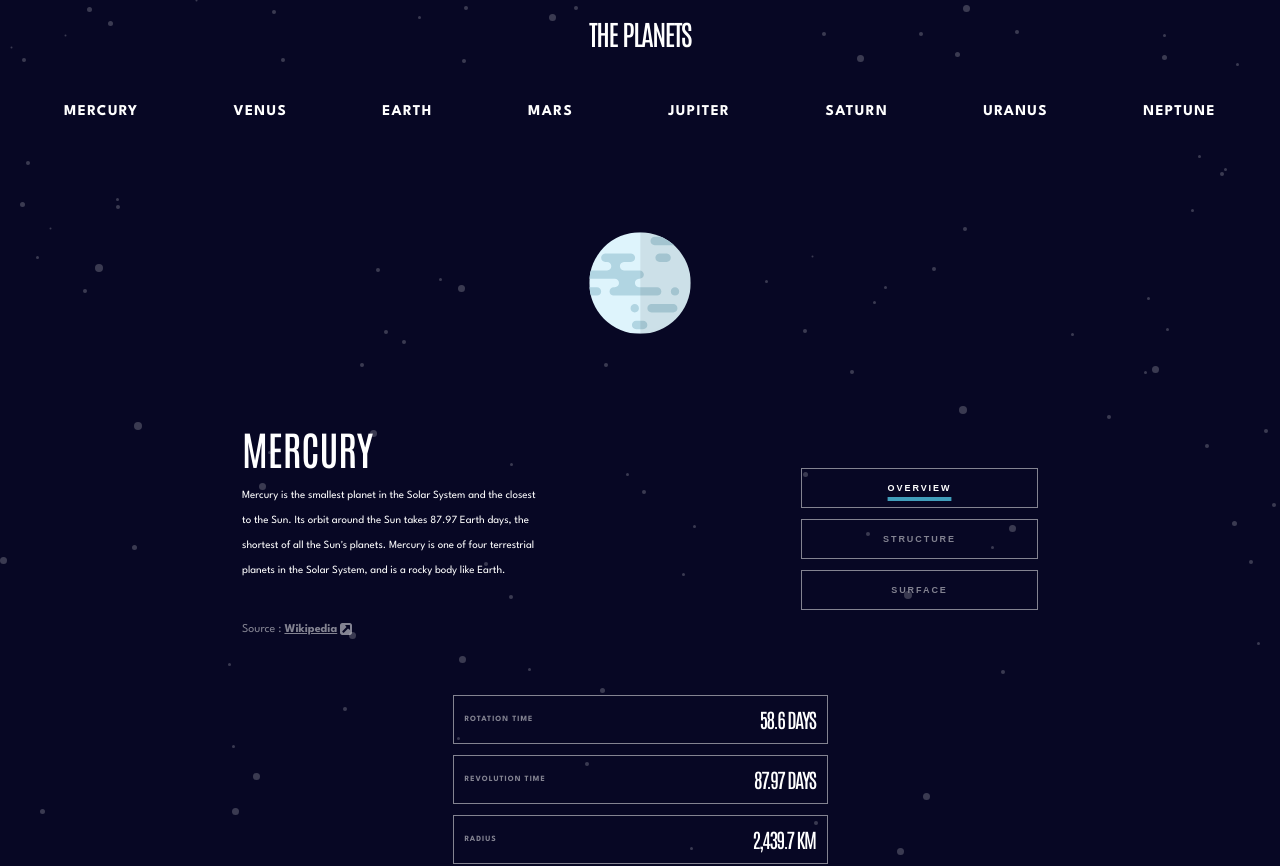
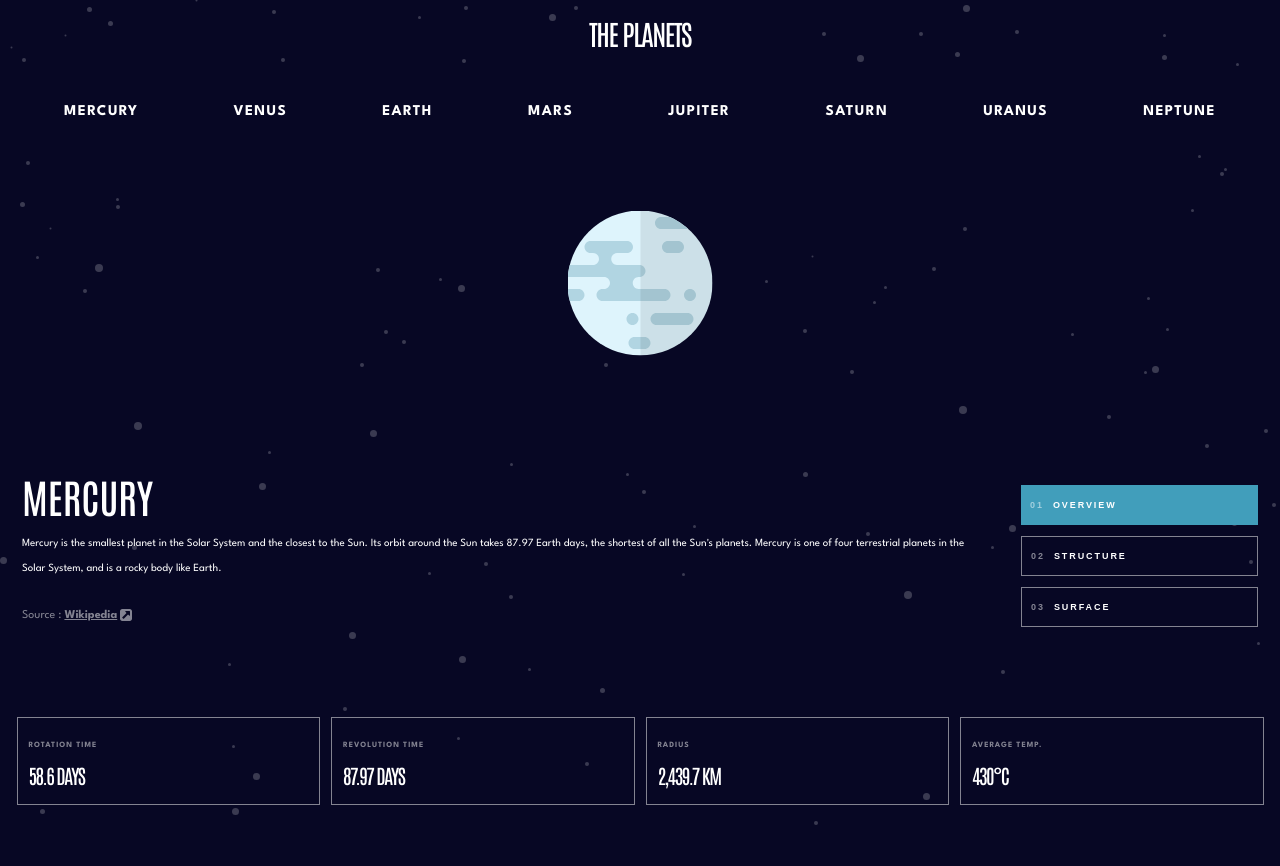
Before and after one commit to jasonkartz/planets-fact-site, a React (Create React App) app: page / in a window 1280 px wide. Shown: the top 866 px of the page. After the commit the page ends 832 px from the top, so only its background shows below. Built offline with nearby package versions, Linux system fonts and the light colour scheme.

Commit message:
tablet screen finished

```diff
--- a/src/App.js
+++ b/src/App.js
@@ -125,7 +125,8 @@ function App() {
               }
               onClick={() => setPlanetTopic("overview")}
             >
-              OVERVIEW
+              <span class="menu-btn-nmbr">01</span>
+              <span>OVERVIEW</span>
             </button>
             <button
               className={
@@ -135,7 +136,8 @@ function App() {
               }
               onClick={() => setPlanetTopic("structure")}
             >
-              STRUCTURE
+              <span class="menu-btn-nmbr">02</span>
+              <span>STRUCTURE</span>
             </button>
             <button
               className={
@@ -145,7 +147,8 @@ function App() {
               }
               onClick={() => setPlanetTopic("geology")}
             >
-              SURFACE
+              <span class="menu-btn-nmbr">03</span>
+              <span>SURFACE</span>
             </button>
           </menu>
           <div className="img-planet-container">
--- a/src/index.css
+++ b/src/index.css
@@ -1,35 +1,35 @@
-@import url('https://fonts.googleapis.com/css2?family=Antonio:wght@500&family=League+Spartan:wght@400;700&display=swap');
+@import url("https://fonts.googleapis.com/css2?family=Antonio:wght@500&family=League+Spartan:wght@400;700&display=swap");
 
 /* Variables */
 :root {
   /* Colors */
   --midnight-blue: #070724;
---dark-gray: #38384F;
+  --dark-gray: #38384f;
   --light-gray: #838391;
---mercury-btn: #419EBB;
---venus-btn: #EDA249;
+  --mercury-btn: #419ebb;
+  --venus-btn: #eda249;
   --earth-btn: #6f2ed6;
---mars-btn: #D14C32;
---jupiter-btn: #D83A34;
---saturn-btn: #CD5120;
+  --mars-btn: #d14c32;
+  --jupiter-btn: #d83a34;
+  --saturn-btn: #cd5120;
   --uranus-btn: #1ec2a4;
   --neptune-btn: #2d68f0;
---mercury-bullet: #DEF4FC;
---venus-bullet: #F7CC7F;
---earth-bullet: #545BFE;
---mars-bullet: #FF6A45;
---jupiter-bullet: #ECAD7A;
---saturn-bullet: #FCCB6B;
---uranus-bullet: #65F0D5;
---neptune-bullet: #497EFA;
+  --mercury-bullet: #def4fc;
+  --venus-bullet: #f7cc7f;
+  --earth-bullet: #545bfe;
+  --mars-bullet: #ff6a45;
+  --jupiter-bullet: #ecad7a;
+  --saturn-bullet: #fccb6b;
+  --uranus-bullet: #65f0d5;
+  --neptune-bullet: #497efa;
 
   /* Other variables */
---border: var(--light-gray) .5px solid;
+  --border: var(--light-gray) 0.5px solid;
 }
 
 * {
   box-sizing: border-box;
-  margin: 0
+  margin: 0;
 }
 .bullet-mercury {
   background-color: var(--mercury-bullet);
@@ -59,7 +59,7 @@
 /* Mobile styles */
 
 body {
-  font-family: 'League Spartan', Verdana, Geneva, Tahoma, sans-serif;
+  font-family: "League Spartan", Verdana, Geneva, Tahoma, sans-serif;
   color: white;
   font-size: 11px;
   line-height: 25px;
@@ -76,7 +76,7 @@ button {
 }
 h1,
 h2 {
-  font-family: 'Antonio','Courier New', Courier, monospace;
+  font-family: "Antonio", "Courier New", Courier, monospace;
   font-weight: 500;
   text-transform: uppercase;
 }
@@ -98,13 +98,12 @@ h3 {
 h4 {
   letter-spacing: 1px;
   font-size: 8px;
-  color: var(--light-gray)
+  color: var(--light-gray);
 }
-
 
 header h2 {
   border-bottom: var(--border);
-  padding: .75em;
+  padding: 0.75em;
   font-size: 28px;
   display: flex;
   justify-content: space-between;
@@ -153,7 +152,7 @@ nav ul li:hover {
 nav ul li:hover span {
   text-decoration: underline;
   text-decoration-thickness: 2px;
-  text-underline-offset: .25em;
+  text-underline-offset: 0.25em;
 }
 nav ul li:hover :last-child {
   opacity: 1;
@@ -178,85 +177,64 @@ menu {
   color: var(--light-gray);
   padding: 1em 0;
 }
+.menu-btn-nmbr {
+  display: none;
+}
 .topic-btn:hover {
   cursor: pointer;
   color: white;
 }
-.menu-mercury {
-  cursor: default;
-  color: white;
-  text-decoration: underline;
-  text-decoration-color: var(--mercury-btn);
-  text-decoration-thickness: 4px;
-  text-underline-offset: .65em;
-}
-.menu-venus {
-  cursor: default;
-  color: white;
-  text-decoration: underline;
-  text-decoration-color: var(--venus-btn);
-  text-decoration-thickness: 4px;
-  text-underline-offset: .65em;
-}
-.menu-earth {
-  cursor: default;
-  color: white;
-  text-decoration: underline;
-  text-decoration-color: var(--earth-btn);
-  text-decoration-thickness: 4px;
-  text-underline-offset: .65em;
-}
-.menu-mars {
-  cursor: default;
-  color: white;
-  text-decoration: underline;
-  text-decoration-color: var(--mars-btn);
-  text-decoration-thickness: 4px;
-  text-underline-offset: .65em;
-}
-.menu-jupiter {
-  cursor: default;
-  color: white;
-  text-decoration: underline;
-  text-decoration-color: var(--jupiter-btn);
-  text-decoration-thickness: 4px;
-  text-underline-offset: .65em;
-}
-.menu-saturn {
-  cursor: default;
-  color: white;
-  text-decoration: underline;
-  text-decoration-color: var(--saturn-btn);
-  text-decoration-thickness: 4px;
-  text-underline-offset: .65em;
-}
-.menu-uranus {
-  cursor: default;
-  color: white;
-  text-decoration: underline;
-  text-decoration-color: var(--uranus-btn);
-  text-decoration-thickness: 4px;
-  text-underline-offset: .65em;
-}
+
+.menu-mercury,
+.menu-venu,
+.menu-earth,
+.menu-mars,
+.menu-jupiter,
+.menu-saturn,
+.menu-uranus,
 .menu-neptune {
   cursor: default;
   color: white;
   text-decoration: underline;
-  text-decoration-color: var(--neptune-btn);
   text-decoration-thickness: 4px;
-  text-underline-offset: .65em;
+  text-underline-offset: 0.65em;
 }
 
+.menu-mercury {
+  text-decoration-color: var(--mercury-btn);
+}
+.menu-venus {
+  text-decoration-color: var(--venus-btn);
+}
+.menu-earth {
+  text-decoration-color: var(--earth-btn);
+}
+.menu-mars {
+  text-decoration-color: var(--mars-btn);
+}
+.menu-jupiter {
+  text-decoration-color: var(--jupiter-btn);
+}
+.menu-saturn {
+  text-decoration-color: var(--saturn-btn);
+}
+.menu-uranus {
+  text-decoration-color: var(--uranus-btn);
+}
+.menu-neptune {
+  text-decoration-color: var(--neptune-btn);
+}
 .img-planet-container {
   height: 256px;
   display: flex;
   flex-direction: column;
   justify-content: center;
   align-items: center;
+  margin-bottom: 1em;
 }
 
 .img-planet {
-  transform: scale(35%)
+  transform: scale(35%);
 }
 .img-geology {
   transform: scale(20%);
@@ -264,9 +242,6 @@ menu {
   top: 9em;
 }
 .info-text {
-
-  max-width: 500px;
-  margin: auto;
   padding: 0 2em;
   display: flex;
   flex-direction: column;
@@ -276,7 +251,6 @@ cite {
   font-size: 12px;
   font-style: normal;
   color: var(--light-gray);
-  margin-top: 1em;
 }
 cite a {
   color: var(--light-gray);
@@ -303,15 +277,11 @@ cite a:last-child :first-child {
   border: var(--border);
   display: flex;
   justify-content: space-between;
-  align-items: center;
-  min-width: 375px;
-  max-width: 500px;
-  margin: auto;
 }
 
 /* Tablet styles */
 
-@media (min-width: 768px) {
+@media (min-width: 700px) {
   header h2 {
     display: block;
     border: none;
@@ -341,17 +311,26 @@ cite a:last-child :first-child {
 
   .info-section {
     display: grid;
-    grid: [row1-start] "planet planet" 1fr [row1-end]
+    grid:
+      [row1-start] "planet planet" 1fr [row1-end]
       [row2-start] "text menu" 1fr [row2-end];
-    justify-content: space-evenly;
+    justify-content: space-between;
   }
   .img-planet-container {
     grid-area: planet;
   }
+  .img-planet {
+    transform: scale(50%);
+  }
+  .img-geology {
+    transform: scale(25%);
+    position: absolute;
+    top: 17em;
+  }
   .info-text {
     grid-area: text;
     text-align: left;
-    width: 339px;
+    margin: auto;
   }
   menu {
     grid-area: menu;
@@ -359,10 +338,64 @@ cite a:last-child :first-child {
     flex-direction: column;
     justify-content: center;
     gap: 1em;
-    width: 281px;
+    min-width: 281px;
   }
   menu button {
     border: var(--border);
     height: 40px;
+    text-align: left;
+    color: white;
+  }
+  .menu-btn-nmbr {
+    display: inline;
+    margin: 0 1em;
+    opacity: 0.5;
+  }
+  .menu-mercury,
+  .menu-venu,
+  .menu-earth,
+  .menu-mars,
+  .menu-jupiter,
+  .menu-saturn,
+  .menu-uranus,
+  .menu-neptune {
+    text-decoration: none;
+    border: none;
+  }
+  .menu-mercury {
+    background-color: var(--mercury-btn);
+  }
+  .menu-venus {
+    background-color: var(--venus-btn);
+  }
+  .menu-earth {
+    background-color: var(--earth-btn);
+  }
+  .menu-mars {
+    background-color: var(--mars-btn);
+  }
+  .menu-jupiter {
+    background-color: var(--jupiter-btn);
+  }
+  .menu-saturn {
+    background-color: var(--saturn-btn);
+  }
+  .menu-uranus {
+    background-color: var(--uranus-btn);
+  }
+  .menu-neptune {
+    background-color: var(--neptune-btn);
+  }
+  .stats-section {
+    display: grid;
+    grid: 1fr / 1fr 1fr 1fr 1fr;
+    gap: 1em;
+  }
+  .stat-box {
+    flex-direction: column;
+    justify-content: space-evenly;
+    height: 88px;
+    text-align: left;
+    padding: 1em;
   }
 }
```
Lines whose indentation alone changed are shown as unchanged.
